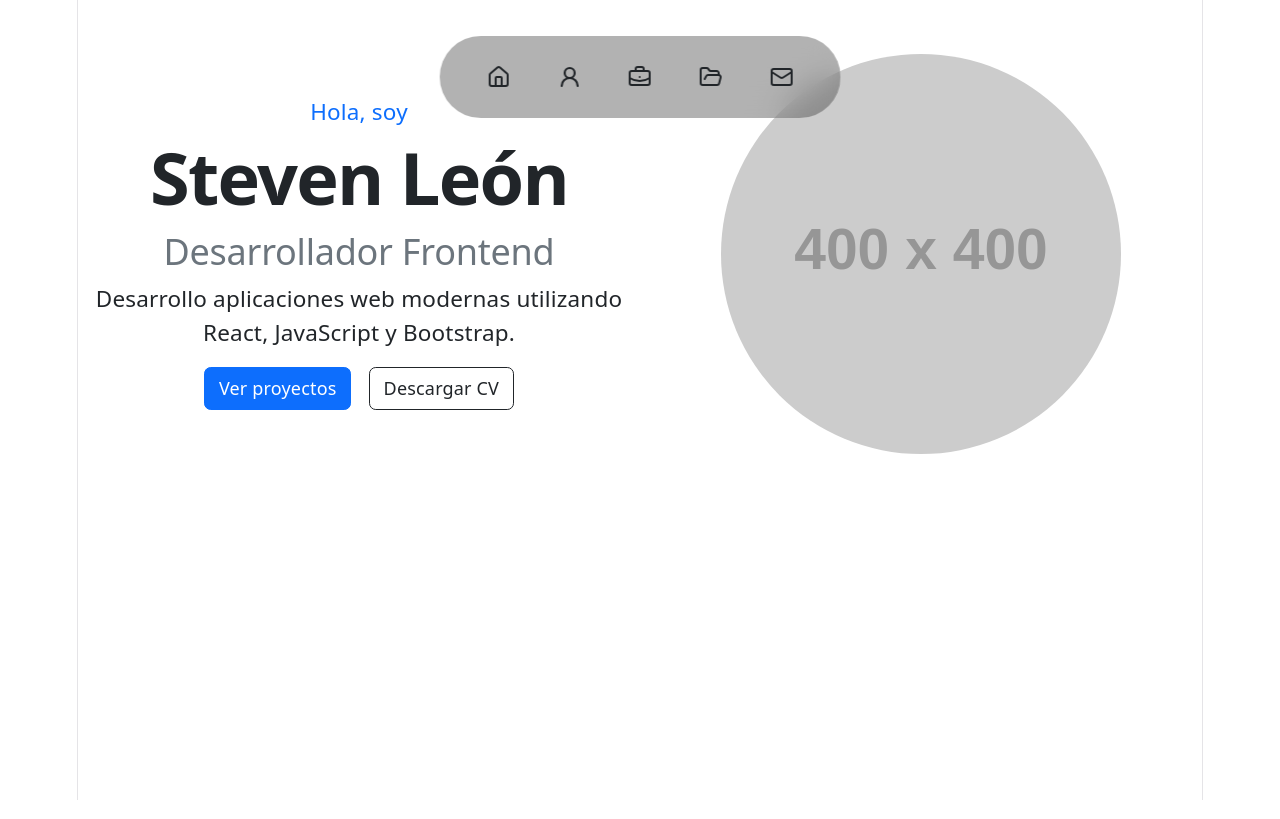
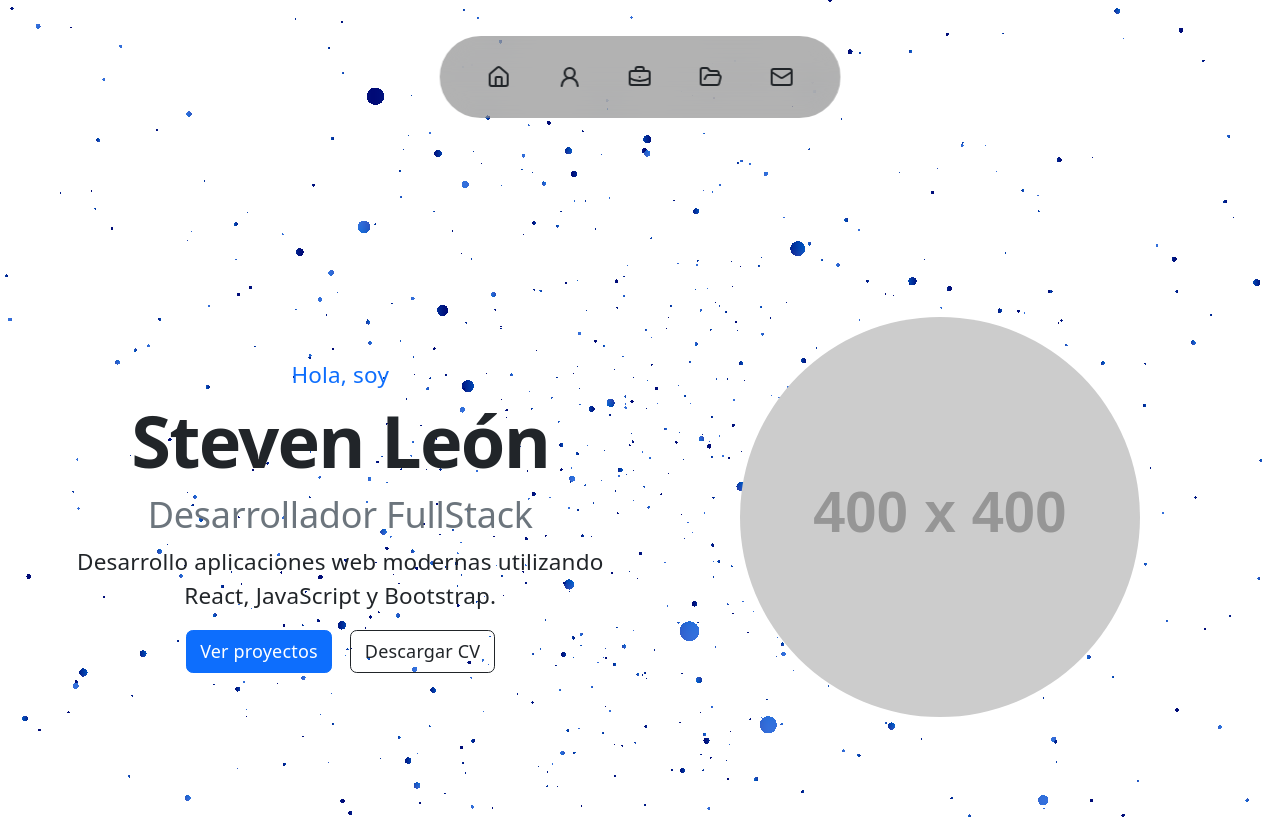
Before and after one commit to Superfier/PortafolioSteve, a React (Vite) app: page / in a window 1280 px wide. Shown: the top 819 px of the page. Built offline with nearby package versions, Linux system fonts and the light colour scheme.

Commit message:
Se agregó efecto al Hero Component

```diff
--- /dev/null
+++ b/src/assets/styles/Particles.css
@@ -0,0 +1,17 @@
+#hero{
+    position:relative;
+    min-height:100vh;
+    overflow:hidden;
+}
+
+.particles-container{
+    position:absolute;
+    inset:0;
+    z-index:0;
+}
+
+.container,
+.container-fluid{
+    position:relative;
+    z-index:1;
+}
--- a/src/components/Hero.jsx
+++ b/src/components/Hero.jsx
@@ -1,28 +1,36 @@
+import Particles from "./Particles";
+
 function Hero() {
     return (
-    <section id="hero" className="py-5">
-      <div className="container">
+        <section id="hero" className="py-5 position-relative" >
+            <Particles
+            particleColors={["#013da9"]}
+            particleCount={2000}
+            particleSpread={10}
+            speed={0.1}
+            particleBaseSize={100}
+            moveParticlesOnHover
+            alphaParticles={false}
+            disableRotation
+            pixelRatio={1}
+        />
 
-        <div className="row align-items-center">
+            <div className="container-fluid mt-5 px-5">
+
+                    <div className="row align-items-center min-vh-100">
 
                         {/* Columna izquierda */}
-          <div className="col-lg-6">
+                        <div className="col-lg-6 mt-3">
 
-            <h5 className="text-primary">
-              Hola, soy
-            </h5>
+                            <h5 className="text-primary">Hola, soy</h5>
 
-            <h1 className="display-3 fw-bold">
-              Steven León
-            </h1>
+                            <h1 className="display-3 fw-bold">Steven León</h1>
 
-            <h2 className="text-secondary">
-              Desarrollador Frontend
-            </h2>
+                            <h2 className="text-secondary">Desarrollador FullStack</h2>
 
                             <p className="lead">
-              Desarrollo aplicaciones web modernas utilizando
-              React, JavaScript y Bootstrap.
+                                Desarrollo aplicaciones web modernas utilizando React, JavaScript
+                                y Bootstrap.
                             </p>
 
                             <a href="#projects" className="btn btn-primary me-3">
@@ -30,29 +38,25 @@
                             </a>
 
                             <a
-              href="/cv/Curriculum.pdf"
+                                href="/cv/CurriculumStevenLeon.pdf"
                                 className="btn btn-outline-dark"
                                 download
                             >
                                 Descargar CV
                             </a>
-
                         </div>
 
                         {/* Columna derecha */}
-          <div className="col-lg-6 text-center">
-
+                        <div className="col-lg-6 text-center mt-3">
                             <img
                                 src="https://placehold.co/400x400"
                                 className="img-fluid rounded-circle"
                                 alt="Foto de perfil"
                             />
-
+                        </div>
+                    </div>
                 </div>
 
-        </div>
-
-      </div>
         </section>
     );
 }
--- /dev/null
+++ b/src/components/Particles.jsx
@@ -0,0 +1,247 @@
+import { useEffect, useRef } from 'react';
+import { Renderer, Camera, Geometry, Program, Mesh } from 'ogl';
+
+import '../assets/styles/Particles.css';
+
+const defaultColors = ['#ffffff', '#ffffff', '#ffffff'];
+
+const hexToRgb = hex => {
+  hex = hex.replace(/^#/, '');
+  if (hex.length === 3) {
+    hex = hex
+      .split('')
+      .map(c => c + c)
+      .join('');
+  }
+  const int = parseInt(hex.slice(0, 6), 16);
+  const r = ((int >> 16) & 255) / 255;
+  const g = ((int >> 8) & 255) / 255;
+  const b = (int & 255) / 255;
+  return [r, g, b];
+};
+
+const vertex = /* glsl */ `
+  attribute vec3 position;
+  attribute vec4 random;
+  attribute vec3 color;
+
+  uniform mat4 modelMatrix;
+  uniform mat4 viewMatrix;
+  uniform mat4 projectionMatrix;
+  uniform float uTime;
+  uniform float uSpread;
+  uniform float uBaseSize;
+  uniform float uSizeRandomness;
+
+  varying vec4 vRandom;
+  varying vec3 vColor;
+
+  void main() {
+    vRandom = random;
+    vColor = color;
+
+    vec3 pos = position * uSpread;
+    pos.z *= 10.0;
+
+    vec4 mPos = modelMatrix * vec4(pos, 1.0);
+    float t = uTime;
+    mPos.x += sin(t * random.z + 6.28 * random.w) * mix(0.1, 1.5, random.x);
+    mPos.y += sin(t * random.y + 6.28 * random.x) * mix(0.1, 1.5, random.w);
+    mPos.z += sin(t * random.w + 6.28 * random.y) * mix(0.1, 1.5, random.z);
+
+    vec4 mvPos = viewMatrix * mPos;
+
+    if (uSizeRandomness == 0.0) {
+      gl_PointSize = uBaseSize;
+    } else {
+      gl_PointSize = (uBaseSize * (1.0 + uSizeRandomness * (random.x - 0.5))) / length(mvPos.xyz);
+    }
+
+    gl_Position = projectionMatrix * mvPos;
+  }
+`;
+
+const fragment = /* glsl */ `
+  precision highp float;
+
+  uniform float uTime;
+  uniform float uAlphaParticles;
+  varying vec4 vRandom;
+  varying vec3 vColor;
+
+  void main() {
+    vec2 uv = gl_PointCoord.xy;
+    float d = length(uv - vec2(0.5));
+
+    if(uAlphaParticles < 0.5) {
+      if(d > 0.5) {
+        discard;
+      }
+      gl_FragColor = vec4(vColor + 0.2 * sin(uv.yxx + uTime + vRandom.y * 6.28), 1.0);
+    } else {
+      float circle = smoothstep(0.5, 0.4, d) * 0.8;
+      gl_FragColor = vec4(vColor + 0.2 * sin(uv.yxx + uTime + vRandom.y * 6.28), circle);
+    }
+  }
+`;
+
+const Particles = ({
+  particleCount = 200,
+  particleSpread = 10,
+  speed = 0.1,
+  particleColors,
+  moveParticlesOnHover = false,
+  particleHoverFactor = 1,
+  alphaParticles = false,
+  particleBaseSize = 100,
+  sizeRandomness = 1,
+  cameraDistance = 20,
+  disableRotation = false,
+  pixelRatio = 1,
+  className
+}) => {
+  const containerRef = useRef(null);
+  const mouseRef = useRef({ x: 0, y: 0 });
+
+  useEffect(() => {
+    const container = containerRef.current;
+    if (!container) return;
+
+    const renderer = new Renderer({
+      dpr: pixelRatio,
+      depth: false,
+      alpha: true
+    });
+    const gl = renderer.gl;
+    container.appendChild(gl.canvas);
+    gl.clearColor(0, 0, 0, 0);
+
+    const camera = new Camera(gl, { fov: 15 });
+    camera.position.set(0, 0, cameraDistance);
+
+    const resize = () => {
+      const width = container.clientWidth;
+      const height = container.clientHeight;
+      renderer.setSize(width, height);
+      camera.perspective({ aspect: gl.canvas.width / gl.canvas.height });
+    };
+    window.addEventListener('resize', resize, false);
+    resize();
+
+    const handleMouseMove = e => {
+      const rect = container.getBoundingClientRect();
+      const x = ((e.clientX - rect.left) / rect.width) * 2 - 1;
+      const y = -(((e.clientY - rect.top) / rect.height) * 2 - 1);
+      mouseRef.current = { x, y };
+    };
+
+    if (moveParticlesOnHover) {
+      window.addEventListener("mousemove", handleMouseMove);
+    }
+
+    const count = particleCount;
+    const positions = new Float32Array(count * 3);
+    const randoms = new Float32Array(count * 4);
+    const colors = new Float32Array(count * 3);
+    const palette = particleColors && particleColors.length > 0 ? particleColors : defaultColors;
+
+    for (let i = 0; i < count; i++) {
+      let x, y, z, len;
+      do {
+        x = Math.random() * 2 - 1;
+        y = Math.random() * 2 - 1;
+        z = Math.random() * 2 - 1;
+        len = x * x + y * y + z * z;
+      } while (len > 1 || len === 0);
+      const r = Math.cbrt(Math.random());
+      positions.set([x * r, y * r, z * r], i * 3);
+      randoms.set([Math.random(), Math.random(), Math.random(), Math.random()], i * 4);
+      const col = hexToRgb(palette[Math.floor(Math.random() * palette.length)]);
+      colors.set(col, i * 3);
+    }
+
+    const geometry = new Geometry(gl, {
+      position: { size: 3, data: positions },
+      random: { size: 4, data: randoms },
+      color: { size: 3, data: colors }
+    });
+
+    const program = new Program(gl, {
+      vertex,
+      fragment,
+      uniforms: {
+        uTime: { value: 0 },
+        uSpread: { value: particleSpread },
+        uBaseSize: { value: particleBaseSize * pixelRatio },
+        uSizeRandomness: { value: sizeRandomness },
+        uAlphaParticles: { value: alphaParticles ? 1 : 0 }
+      },
+      transparent: true,
+      depthTest: false
+    });
+
+    const particles = new Mesh(gl, { mode: gl.POINTS, geometry, program });
+
+    let animationFrameId;
+    let lastTime = performance.now();
+    let elapsed = 0;
+
+    const update = t => {
+      animationFrameId = requestAnimationFrame(update);
+      const delta = t - lastTime;
+      lastTime = t;
+      elapsed += delta * speed;
+
+      program.uniforms.uTime.value = elapsed * 0.001;
+
+      if (moveParticlesOnHover) {
+        particles.position.x = -mouseRef.current.x * particleHoverFactor;
+        particles.position.y = -mouseRef.current.y * particleHoverFactor;
+      } else {
+        particles.position.x = 0;
+        particles.position.y = 0;
+      }
+
+      if (!disableRotation) {
+        particles.rotation.x = Math.sin(elapsed * 0.0002) * 0.1;
+        particles.rotation.y = Math.cos(elapsed * 0.0005) * 0.15;
+        particles.rotation.z += 0.01 * speed;
+      }
+
+      renderer.render({ scene: particles, camera });
+    };
+
+    animationFrameId = requestAnimationFrame(update);
+
+    return () => {
+  window.removeEventListener("resize", resize);
+
+  if (moveParticlesOnHover) {
+    window.removeEventListener("mousemove", handleMouseMove);
+  }
+
+  cancelAnimationFrame(animationFrameId);
+
+  if (container.contains(gl.canvas)) {
+    container.removeChild(gl.canvas);
+  }
+};
+    // eslint-disable-next-line react-hooks/exhaustive-deps
+  }, [
+    particleCount,
+    particleSpread,
+    speed,
+    moveParticlesOnHover,
+    particleHoverFactor,
+    alphaParticles,
+    particleBaseSize,
+    sizeRandomness,
+    cameraDistance,
+    disableRotation,
+    pixelRatio
+  ]);
+
+  return <div ref={containerRef} className={`particles-container ${className || ""}`} />;
+};
+
+export default Particles;
--- a/src/index.css
+++ b/src/index.css
@@ -50,16 +50,22 @@
   }
 }
 
+html,
 body {
   margin: 0;
+  padding: 0;
+  overflow-x: hidden;
 }
 
+body {
+  background: #fff;
+}
 #root {
-  width: 1126px;
+  width: 100%;
   max-width: 100%;
   margin: 0 auto;
   text-align: center;
-  border-inline: 1px solid var(--border);
+  border-inline: none;
   min-height: 100svh;
   display: flex;
   flex-direction: column;
```
Also changed, not shown: package.json (+7 -0 lines), src/components/Navbar.jsx (+1 -65 lines), 1 other file (tests, documents, lock files or other folders). Lines whose indentation alone changed are shown as unchanged.
